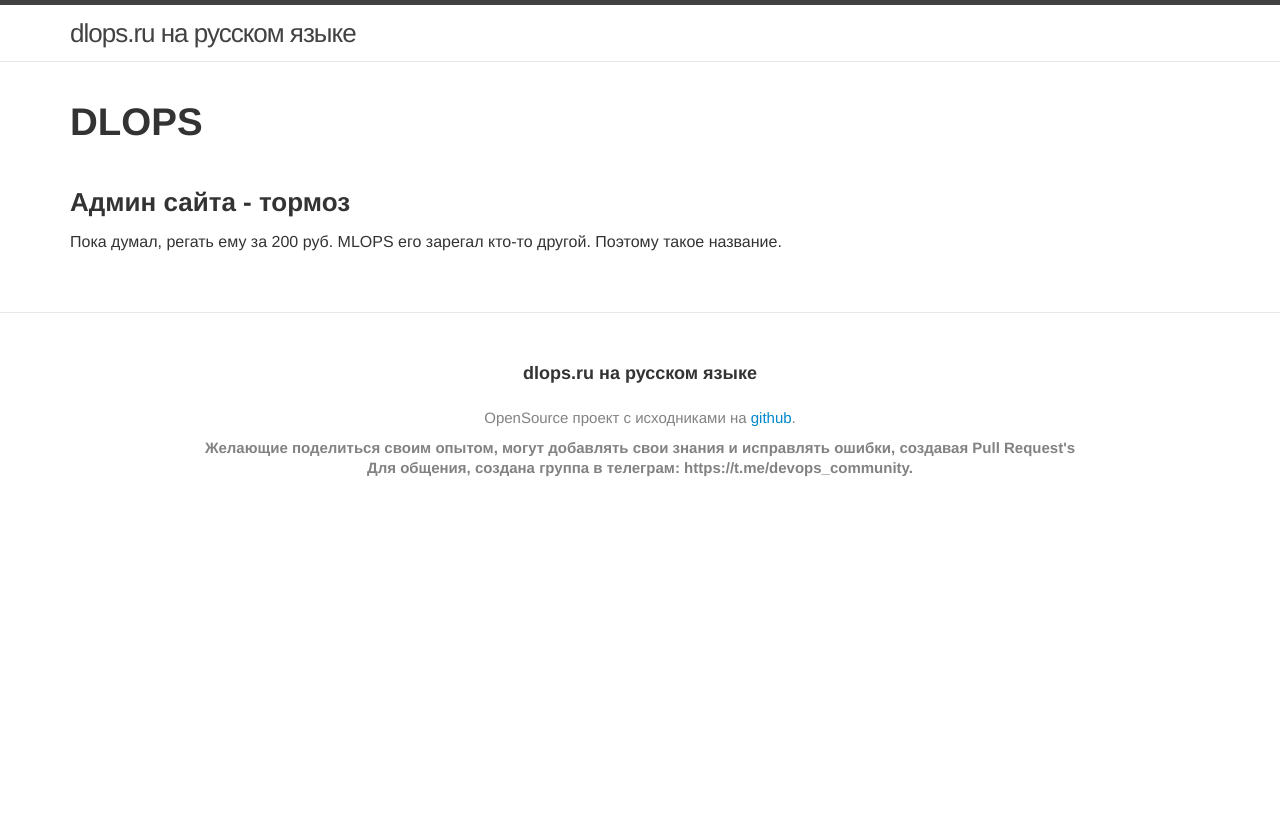
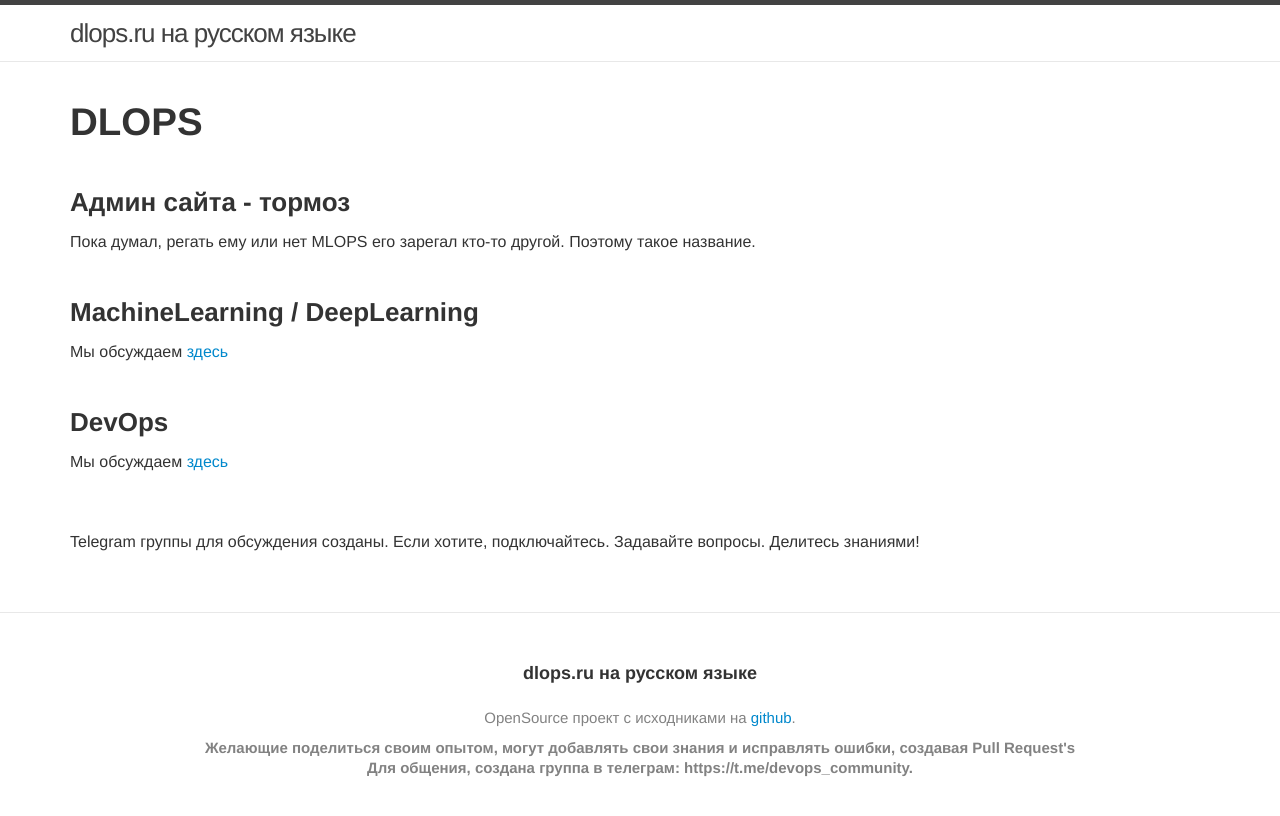
Before and after one commit to webmakaka/docs.mlops.ru, a Jekyll site: the page built from website/00-index.md, in a window 1280 px wide. Shown: the top 816 px of the page. Built offline with Jekyll 4.4.1, drawn with Linux system fonts in a browser that asks for light colours.

Commit message:
Update 00-index.md

```diff
--- a/website/00-index.md
+++ b/website/00-index.md
@@ -10,5 +10,25 @@
 
 ### Админ сайта - тормоз
 
-Пока думал, регать ему за 200 руб. MLOPS его зарегал кто-то другой.
+Пока думал, регать ему или нет MLOPS его зарегал кто-то другой.
 Поэтому такое название.
+
+
+<br/>
+
+### MachineLearning / DeepLearning
+
+Мы обсуждаем [здесь](//matematika.org)
+
+
+<br/>
+
+### DevOps
+
+Мы обсуждаем [здесь](//gitops.org)
+
+<br/>
+<br/>
+
+Telegram группы для обсуждения созданы.
+Если хотите, подключайтесь. Задавайте вопросы. Делитесь знаниями!
```
